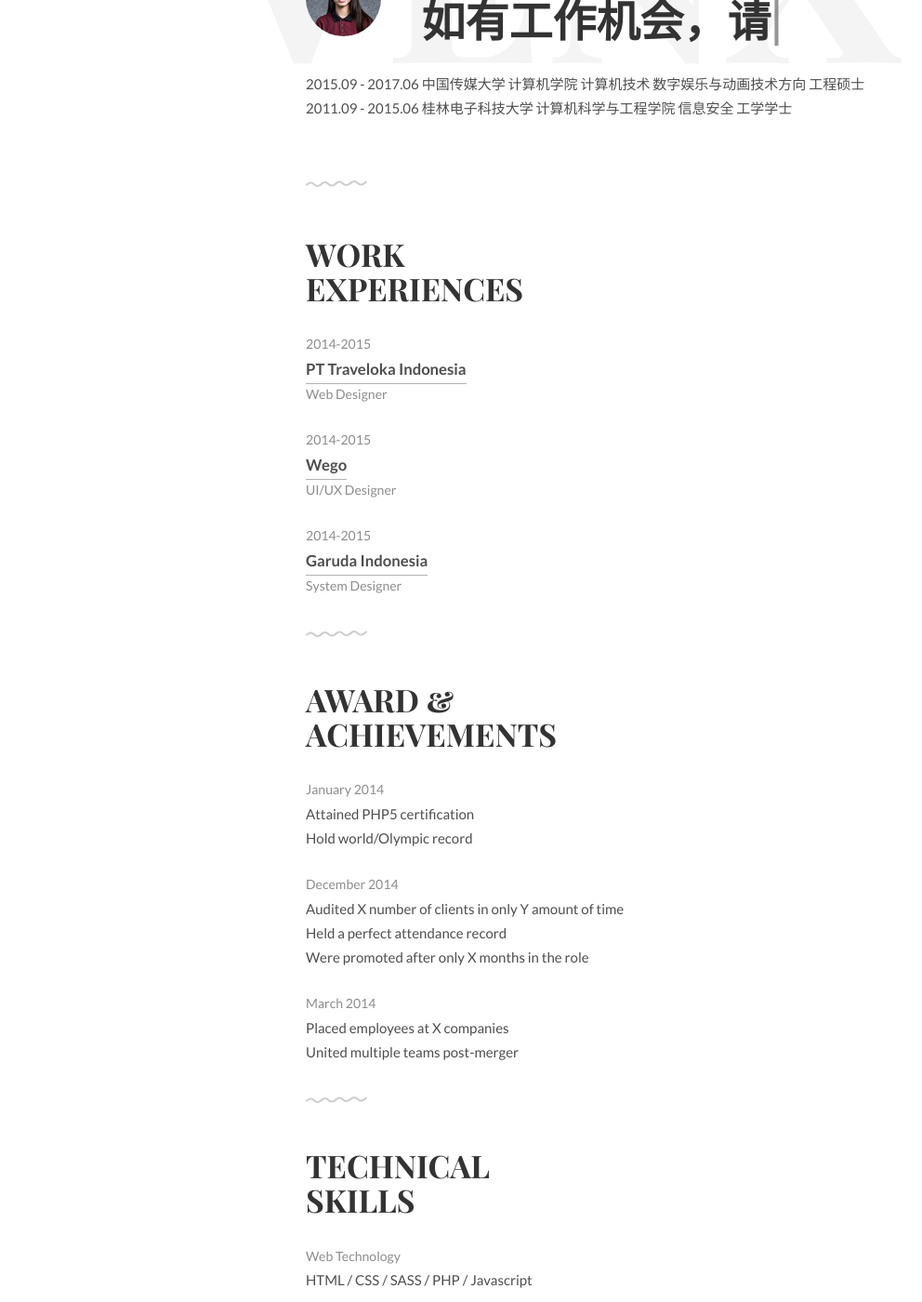
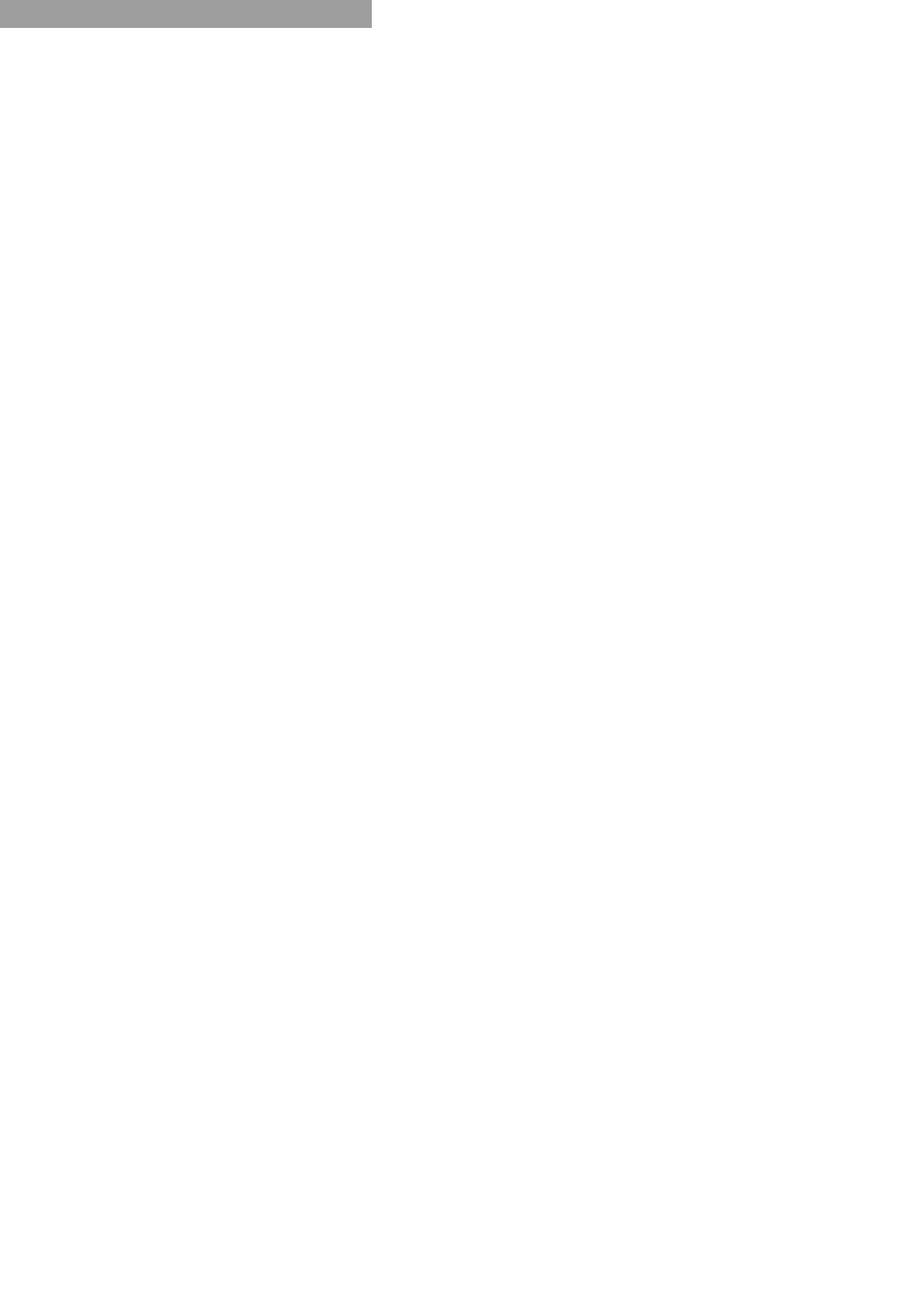
Before and after one commit to BingbingXu/Resume, a Jekyll site: the page index.html, which Jekyll copies as it is, in a window 1280 px wide and 1400 px high, scrolled down 270 px. Shown: the whole window at 93% size, without its empty margins (0-992 px from the left). Built offline with Jekyll 4.4.1, drawn with Linux system fonts in a browser that asks for light colours; after the commit the page ends 900 px from its top, so only the background shows below that; some of the changed text lies outside the part shown; grey boxes are pictures that could not be loaded.

Commit message:
单页作品集简历

```diff
--- a/index.html
+++ b/index.html
@@ -21,145 +21,6 @@
 	</style>
 </head>
 <body>
-	<!-- Navigation -->
-	<div class="main-nav">
-		<div class="container">
-			<header class="group top-nav">
-				<div class="navigation-toggle" data-tools="navigation-toggle" data-target="#navbar-1">
-				    <span class="logo">Xu Bingbing</span>
-				</div>
-			    <nav id="navbar-1" class="navbar item-nav">
-				    <ul>
-				        <li class="active"><a href="#about">关于我</a></li>
-				        <li><a href="#experiences">项目经历</a></li>
-				        <li><a href="#achievements">获取奖项</a></li>
-				        <li><a href="#skills">专业技能</a></li>
-				    </ul>
-				</nav>
-			</header>
-		</div>
-	</div>
-
-	<!-- Introduction -->
-	<div class="intro section" id="about">
-		<div class="container">
-			<p>Hi, I’m Ven Xu</p>
-			<div class="units-row units-split wrap">
-				<div class="unit-20">
-					<img src="img/ava.jpg" alt="Avatar">
-				</div>
-				<div class="unit-80">
-					<h1>你好，我是许冰冰<br><span id="typed"></span></h1>
-				</div>
-				<p>
-				2015.09 - 2017.06	中国传媒大学	  计算机学院 计算机技术	数字娱乐与动画技术方向	工程硕士<br>
-				2011.09 - 2015.06	桂林电子科技大学  计算机科学与工程学院	信息安全	            工学学士
-				</p>
-
-			</div>
-		</div>
-	</div>
-
-	<!-- Work Experience -->
-	<div class="work section second" id="experiences">
-		<div class="container">
-			<h1>Work<br>Experiences</h1>
-			<ul class="work-list">
-				<li>2014-2015</li>
-				<li><a href="#">PT Traveloka Indonesia</a></li>
-				<li>Web Designer</li>
-			</ul>
-			<ul class="work-list">
-				<li>2014-2015</li>
-				<li><a href="#">Wego</a></li>
-				<li>UI/UX Designer</li>
-			</ul>
-			<ul class="work-list">
-				<li>2014-2015</li>
-				<li><a href="#">Garuda Indonesia</a></li>
-				<li>System Designer</li>
-			</ul>
-		</div>
-	</div>
-
-	<!-- Award & Achievements -->
-	<div class="award section second" id="achievements">
-		<div class="container">
-			<h1>Award &amp;<br>Achievements</h1>
-			<ul class="award-list list-flat">
-				<li>January 2014</li>
-				<li>Attained PHP5 certification</li>
-				<li>Hold world/Olympic record</li>
-			</ul>
-			<ul class="award-list list-flat">
-				<li>December 2014</li>
-				<li>Audited X number of clients in only Y amount of time</li>
-				<li>Held a perfect attendance record</li>
-				<li>Were promoted after only X months in the role</li>
-			</ul>
-			<ul class="award-list list-flat">
-				<li>March 2014</li>
-				<li>Placed employees at X companies</li>
-				<li>United multiple teams post-merger</li>
-			</ul>
-		</div>
-	</div>
-
-	<!-- Technical Skills -->
-	<div class="skills section second" id="skills">
-		<div class="container">
-			<h1>Technical<br>Skills</h1>
-			<ul class="skill-list list-flat">
-				<li>Web Technology</li>
-				<li>HTML / CSS / SASS / PHP / Javascript</li>
-			</ul>
-			<ul class="skill-list list-flat">
-				<li>Database</li>
-				<li>MySQL / MongoDB / Oracle / Access</li>
-			</ul>
-			<ul class="skill-list list-flat">
-				<li>Framework</li>
-				<li>Laravel / CodeIgniter / Zend / Ruby On Rails</li>
-			</ul>
-		</div>
-	</div>
-
-	<!-- Quote -->
-	<div class="quote">
-		<div class="container text-centered">
-			<h1>fight against the ugliness.</h1>
-		</div>
-	</div>
-
-	<footer>
-		<div class="container">
-			<div class="units-row">
-			    <div class="unit-50">
-			    	<p>Handcrafted by Afnizar Nur Ghifari</p>
-			    </div>
-			    <div class="unit-50">
-					<ul class="social list-flat right">
-						<li><a href="mailto:afnizarhilmi@gmail.com"><i class="fa fa-send"></i></a></li>
-						<li><a href="http://twitter.com/flamekaizar"><i class="fa fa-twitter"></i></a></li>
-						<li><a href="http://dribbble.com/flamekaizar"><i class="fa fa-dribbble"></i></a></li>
-						<li><a href="http://behance.com/flamekaizar"><i class="fa fa-behance"></i></a></li>
-					</ul>
-			    </div>
-			</div>
-		</div>
-	</footer>
-
-	<!-- Javascript -->
-	<script src="js/jquery.min.js"></script>
-	<script src="js/typed.min.js"></script>
-    <script src="js/kube.min.js"></script>
-    <script src="js/site.js"></script>
-    <script>
-		function newTyped(){}$(function(){$("#typed").typed({
-		// Change to edit type effect
-		strings: ["中国传媒大学研究生", "这是我的简历+作品集", "如有工作机会，请联系我，非常感谢！"],
-
-		typeSpeed:90,backDelay:700,contentType:"html",loop:!0,resetCallback:function(){newTyped()}}),$(".reset").click(function(){$("#typed").typed("reset")})});
-    </script>
-</body>
+	<img src="img/resume.jpg" alt="">
+	</body>
 </html>
```
Also changed, not shown: other parts of index.html (+1 -1 lines), img/ava.jpg, 1 other file.
